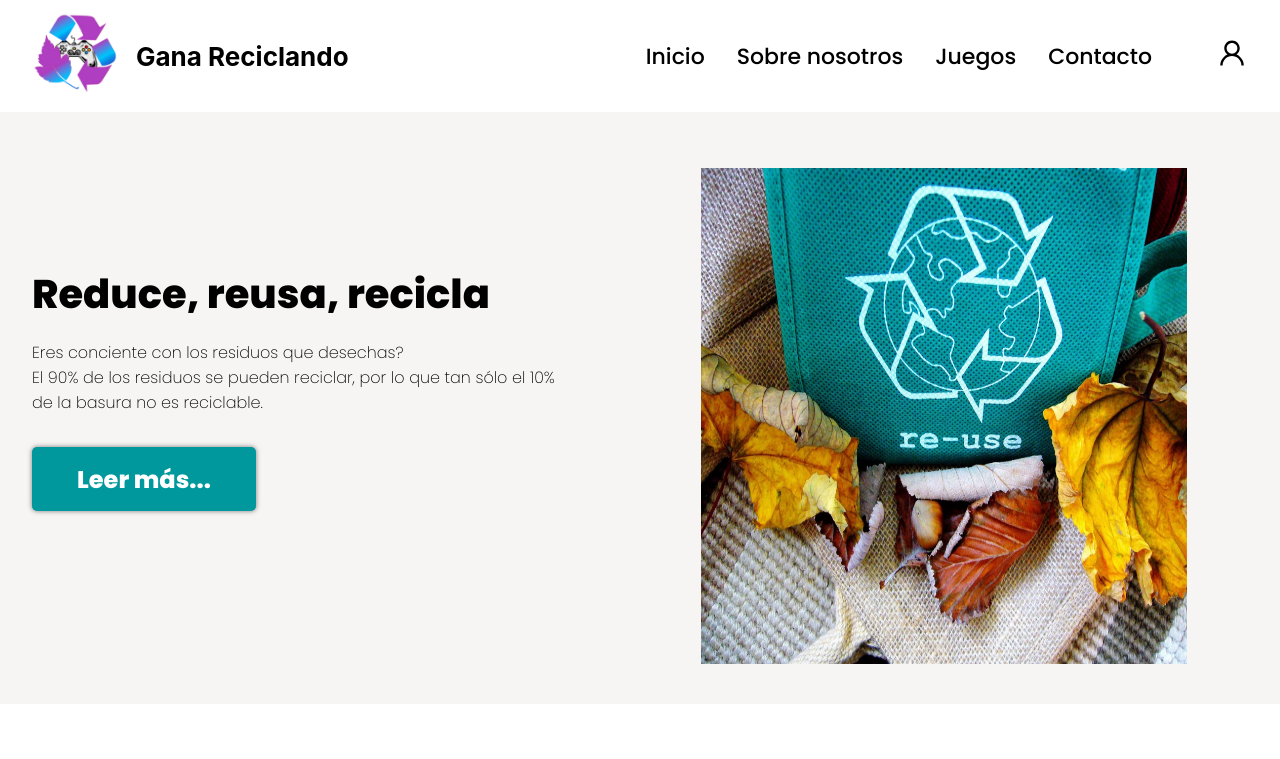
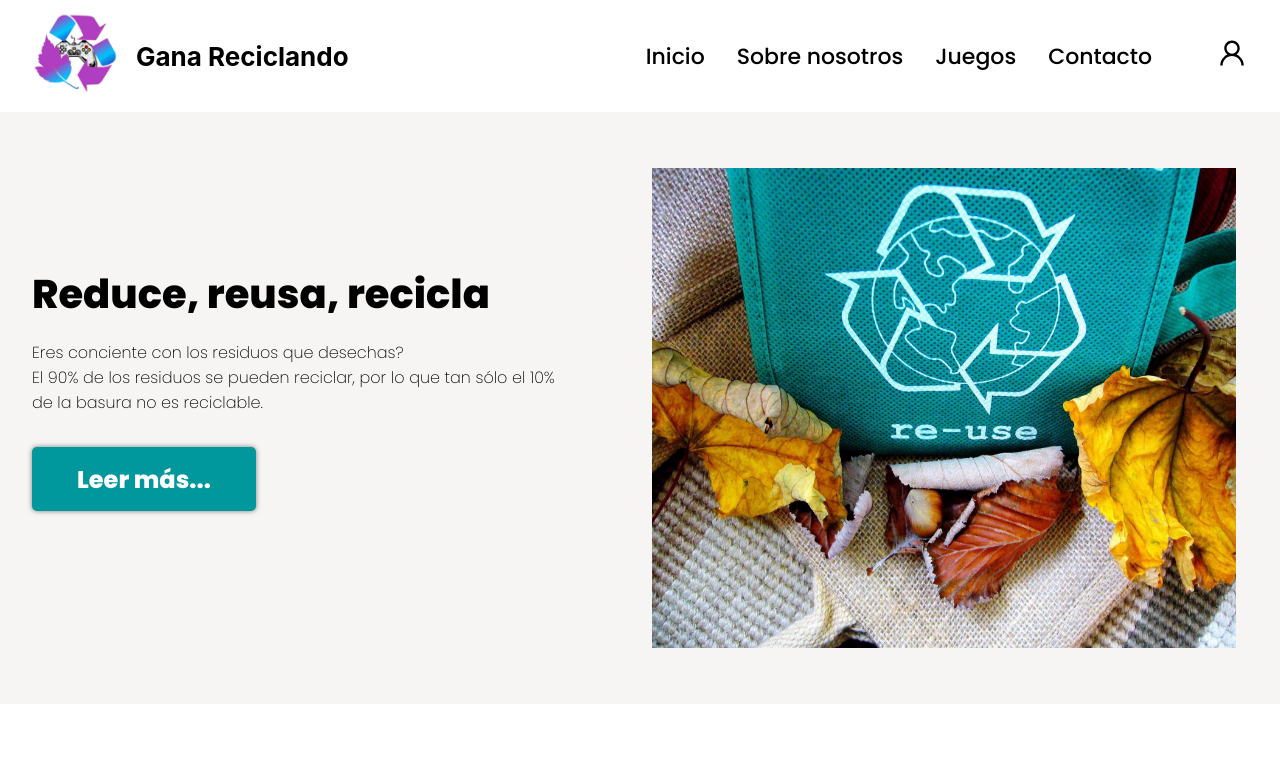
Before and after one commit to anvidmen/winbyrecycling, a React (Create React App) app: page / in a window 1280 px wide. Shown: the top 759 px of the page. Built offline with nearby package versions, Linux system fonts and the light colour scheme; what react-unity-webgl would draw is missing.

Commit message:
modified the styles of the  image home

```diff
--- a/src/pages/Home/Home.module.scss
+++ b/src/pages/Home/Home.module.scss
@@ -83,7 +83,7 @@
     .image {
       flex: 3;
       order: 3;
-      width: 40%;
+      width: 50%;
       margin-top: 4rem;
 
       img {
@@ -116,6 +116,11 @@
       margin-top: 10rem;
     }
 
+    .image {
+      width: 48%;
+      max-height: 80%;
+    }
+
     p {
       width: 43%;
     }
```
